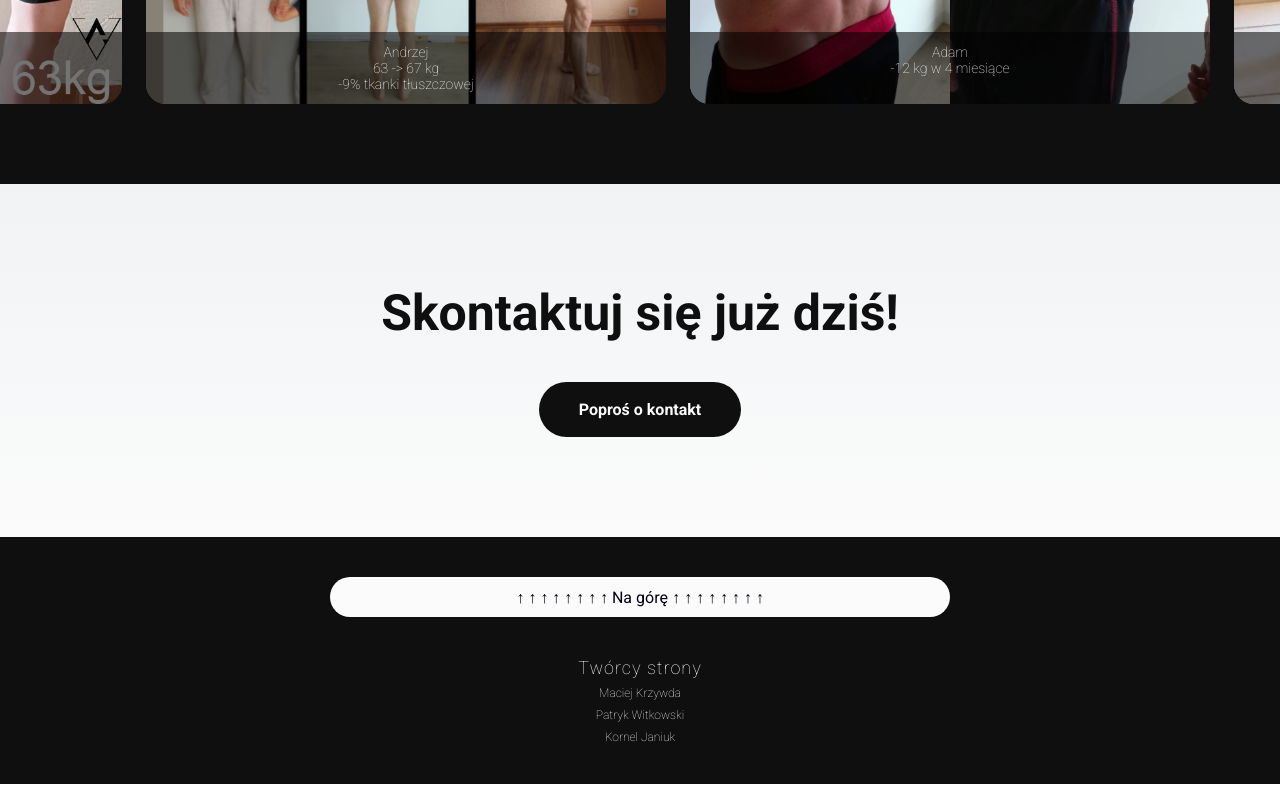
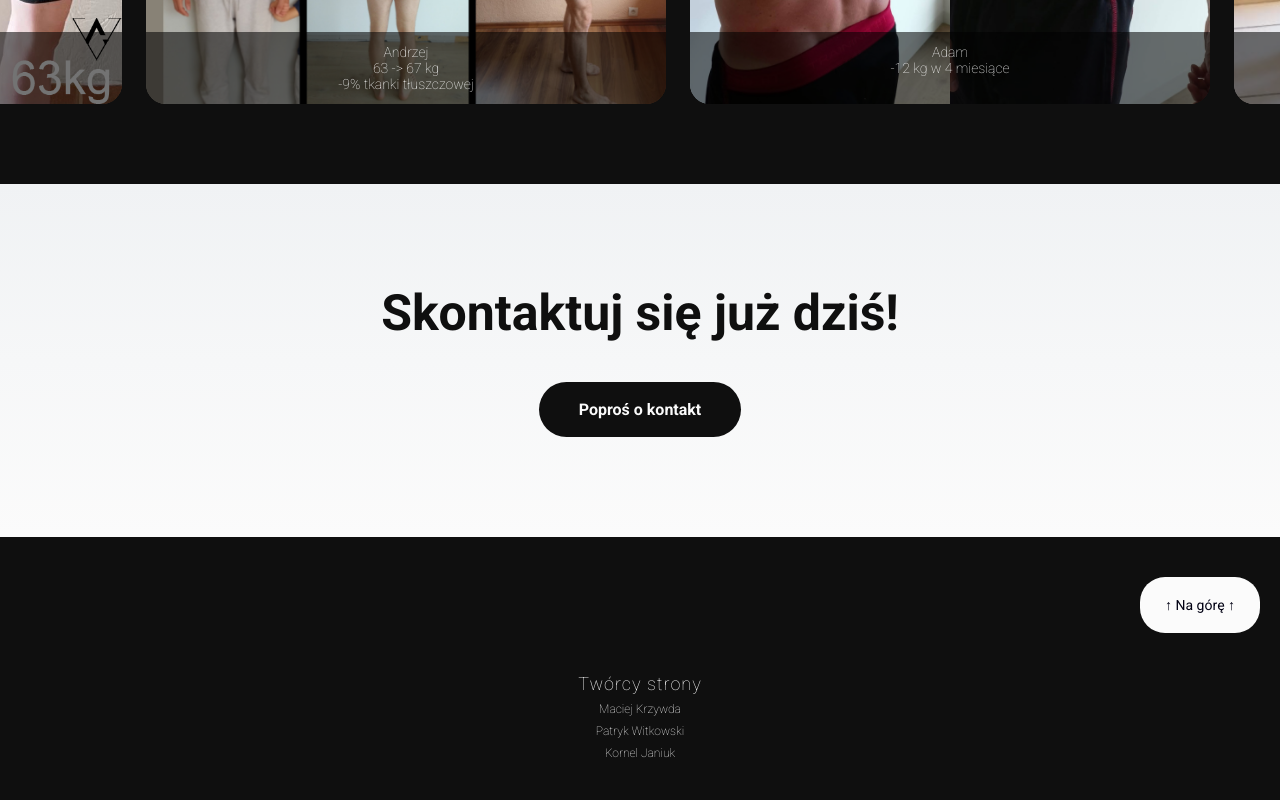
Before and after one commit to Kornio155/praktyki, a React (Vite) app: page / in a window 1280 px wide. Shown: the part 3700-4500 px from the top of the page. Built offline with nearby package versions, Linux system fonts and the light colour scheme.

Commit message:
Naprawa gumzika

```diff
--- a/src/App.css
+++ b/src/App.css
@@ -24,7 +24,7 @@ html {
 
   display: flex;
   flex-direction: column;
-  align-items: center;
+  align-items: end;
   gap: 40px;
 }
 
@@ -74,9 +74,6 @@ html {
 }
 
 .scroll-top-btn {
-  width: 50%;
-  height: 1px;
-
   padding: 20px 25px;
   border-radius: 25px;
 
@@ -86,12 +83,12 @@ html {
   background: #FBFBFB;
   color: #010013;
 
-  font-size: 16px;
+  font-size: 14px;
   font-weight: 500;
 
   display: flex;
   align-items: center;
-  justify-content: center;
+  justify-content: right;
   gap: 6px;
 
   transition:
--- a/src/components/FooterContact.tsx
+++ b/src/components/FooterContact.tsx
@@ -8,7 +8,7 @@ const FooterContact: React.FC = () => {
                 className="scroll-top-btn"
                 onClick={() => window.scrollTo({ top: 0, behavior: "smooth" })}
             >
-                {" ↑ ↑ ↑ ↑ ↑ ↑ ↑ ↑ Na górę ↑ ↑ ↑ ↑ ↑ ↑ ↑ ↑ "}
+                 ↑ Na górę ↑
             </button>
 
             <div className="footer-contact-row">
```
